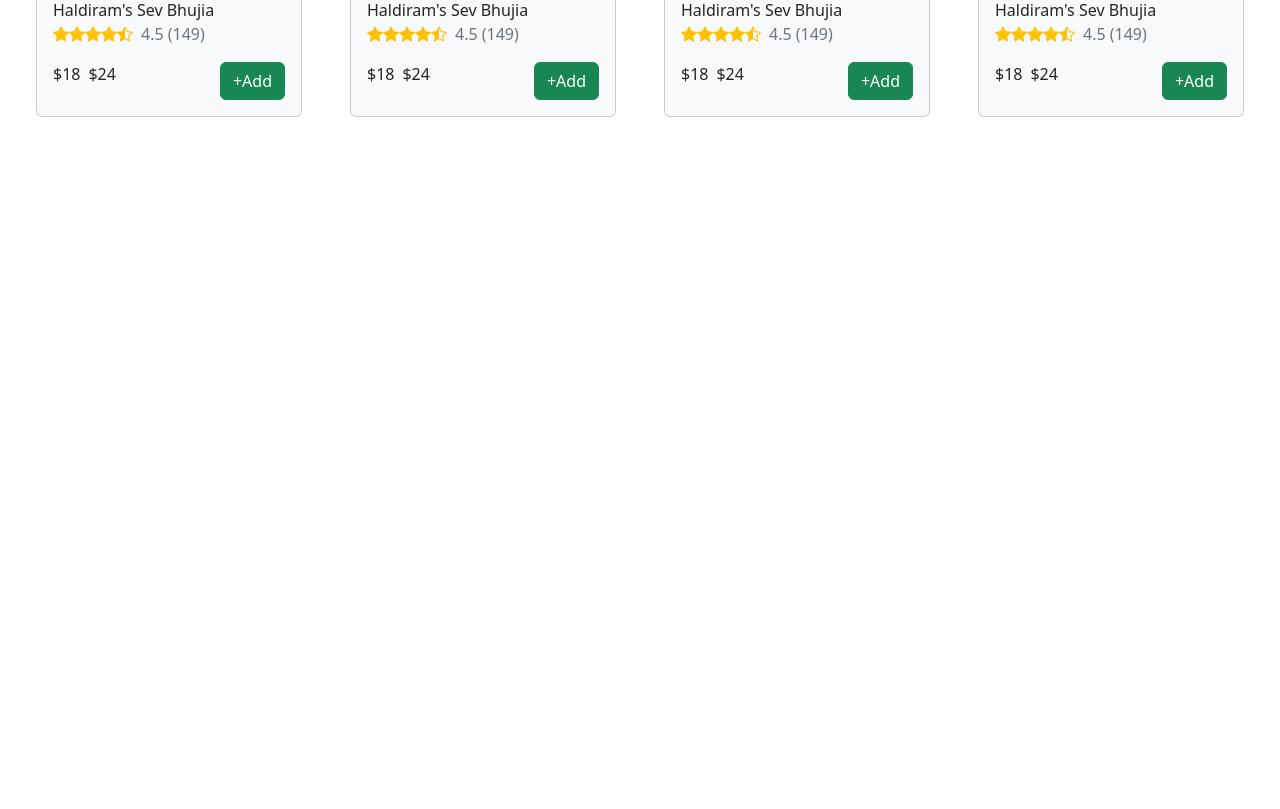
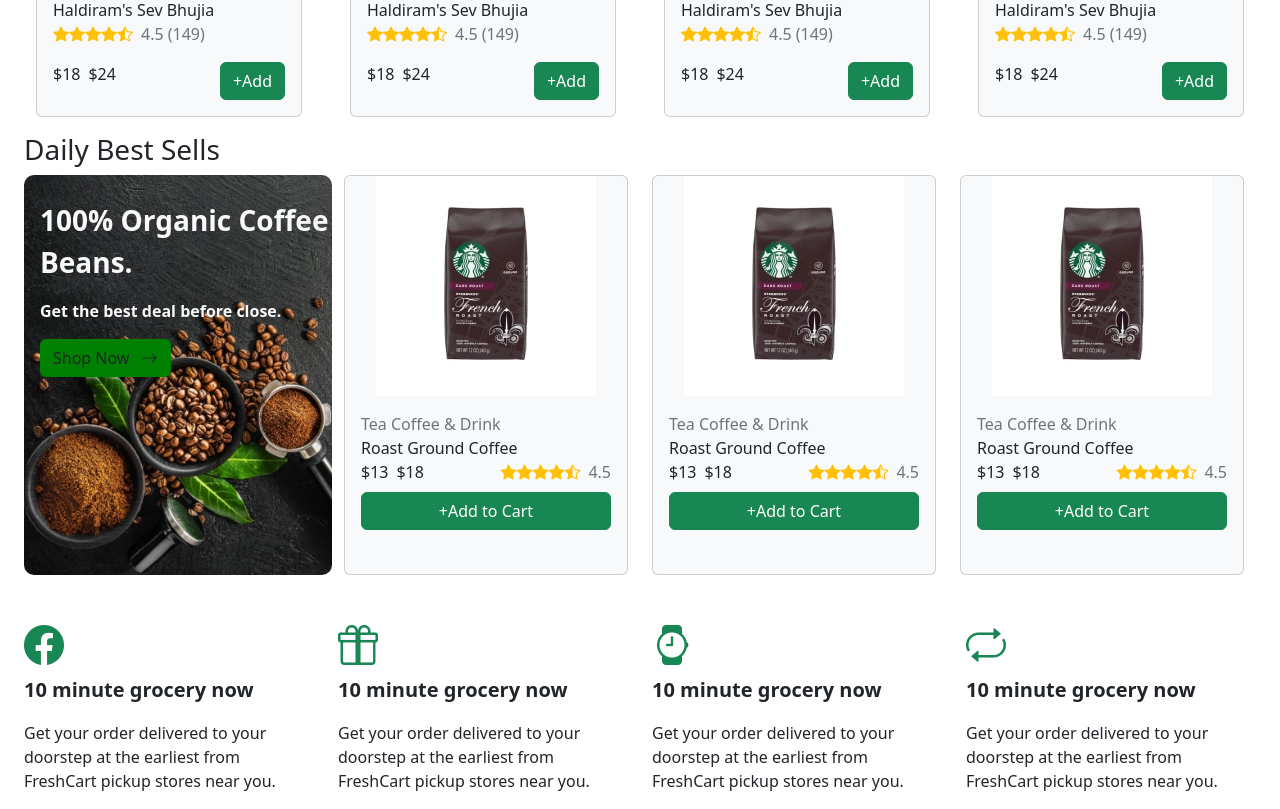
Before and after one commit to ashif82/ReactProject, a React (Create React App) app: page / in a window 1280 px wide. Shown: the part 1340-2149 px from the top of the page. Before the commit the page ends 1457 px from the top, so only its background shows below. Built offline with nearby package versions, Linux system fonts and the light colour scheme.

Commit message:
added bestsells product

```diff
--- /dev/null
+++ b/src/Freshcart/bestSell.jsx
@@ -0,0 +1,46 @@
+
+
+
+export function BestSell(props){
+
+    return(
+        <div className="container-fluid">
+            <div style={{"height":"400px"}} className="card bg-light w-100 ">
+                <div className="card-img d-flex justify-content-center align-item-center">
+                    <img src={props.Image} alt="" />
+                </div>
+                <div className="card-body d-flex flex-column">
+                    <a className="text-decoration-none text-secondary" href="">{props.title}</a>
+                    <a className="text-decoration-none text-dark"  href="">{props.productName}</a>
+                    <div className="d-flex justify-content-between">
+                        <div >
+                            <span>{props.newprice}</span>
+                            <span className="ms-2">{props.oldprice}</span>
+                        </div>
+                        <div>
+                              <span className="bi bi-star-fill text-warning"></span>
+                              <span className="bi bi-star-fill text-warning"></span>
+                              <span className="bi bi-star-fill text-warning"></span>
+                              <span className="bi bi-star-fill text-warning"></span>
+                              <span className={props.star}></span>
+                              <span className="text-secondary ms-2 ">{props.rate}</span>
+                        </div>
+
+
+                    </div>
+                    <div>
+                            <button className="btn btn-success w-100 mt-2">+Add to Cart</button>
+                        </div>
+
+                        <div>
+                            <span></span>
+                            <span></span>
+                            <span></span>
+                            <span></span>
+                        </div>
+                </div>
+            </div>
+        </div>
+    )
+
+}
--- /dev/null
+++ b/src/Freshcart/bestsellcard.css
@@ -0,0 +1,7 @@
+@media(min-width:800px){
+    .best-seller{
+        display: none;
+        background-color: red;
+
+    }
+}
--- /dev/null
+++ b/src/Freshcart/bestsellcard.jsx
@@ -0,0 +1,133 @@
+import { BestSell } from "./bestSell";
+import { useState } from "react"
+import "./bestsellcard.css";
+export function BestSellCard(){
+    const [move,setMove]=useState(0)
+
+
+    function handleLeftClick(){
+
+        setMove( (lft)=> lft+100)
+
+    }
+
+    function handleRightClick(){
+        setMove((rgt)=> rgt-100)
+    }
+    const slideStyle={
+        transform: `translateX(${move}px)`,
+        transition: "0.5s",
+    }
+    return(
+        <div className="container-fluid mt-3 ">
+            <h3>Daily Best Sells</h3>
+            <div style={slideStyle} className="d-flex ">
+                <div style={
+                    {
+                        "backgroundImage":"url(1stcart/banner/banner-deal.jpg)",
+                        "backgroundSize":"cover",
+                        "backgroundPosition":"center",
+                        "borderRadius":"10px",
+                        "height":"400px"
+                    }
+                }
+                 className="col-12 col-sm-12 col-lg-3">
+                     <div className="text-light mt-4 ms-3 ">
+                        <p className="fs-3 fw-bold">100% Organic Coffee Beans.</p>
+                        <p className="fw-bold">Get the best deal before close.</p>
+                        <button className="btn" style={{"backgroundColor":"green"}}>Shop Now <span className="bi bi-arrow-right ms-2"></span></button>
+                     </div>
+                </div>
+                <div className="col-12 col-sm-12 col-lg-3 ">
+                       <BestSell
+                       Image="1stcart/product/product-img-11.jpg"
+                       title="Tea Coffee & Drink"
+                       productName="Roast Ground Coffee"
+                       newprice="$13"
+                       oldprice="$18"
+                       star="bi bi-star-half text-warning"
+                       rate="4.5"
+
+                       />
+
+                </div>
+                <div  className="col-12 col-sm-12 col-lg-3">
+
+                <BestSell
+                       Image="1stcart/product/product-img-11.jpg"
+                       title="Tea Coffee & Drink"
+                       productName="Roast Ground Coffee"
+                       newprice="$13"
+                       oldprice="$18"
+                       star="bi bi-star-half text-warning"
+                       rate="4.5"
+
+                       />
+                </div>
+
+                <div  className=" col-12 col-sm-12 col-lg-3  ">
+                <BestSell
+                         Image="1stcart/product/product-img-11.jpg"
+                         title="Tea Coffee & Drink"
+                         productName="Roast Ground Coffee"
+                         newprice="$13"
+                         oldprice="$18"
+                         star="bi bi-star-half text-warning"
+                         rate="4.5"
+                         />
+
+                </div>
+            </div>
+
+            <div  className="d-flex justify-content-between mt-4 ">
+                <div>
+                    <button onClick={handleLeftClick} className="btn best-seller"><span className="bi bi-caret-left-fill"></span></button>
+                </div>
+                <div>
+                    <button onClick={handleRightClick} className="btn best-seller"><span className="bi bi-caret-right-fill"></span></button>
+                </div>
+            </div>
+
+            <div className="row mt-3">
+                <div className="col-12 col-sm-12 col-lg-3">
+                    <div>
+                        <span className="bi bi-facebook text-success fs-1"></span>
+                        <p  className="fw-bold fs-5">10 minute grocery now</p>
+                        <p>
+                        Get your order delivered to your doorstep at the earliest from FreshCart pickup stores near you.</p>
+                    </div>
+                </div>
+
+                <div className="col-12 col-sm-12 col-lg-3">
+                    <div>
+                        <span className="bi bi-gift text-success fs-1"></span>
+                        <p className="fw-bold fs-5">10 minute grocery now</p>
+                        <p>
+                        Get your order delivered to your doorstep at the earliest from FreshCart pickup stores near you.</p>
+                    </div>
+                </div>
+
+                <div className="col-12 col-sm-12 col-lg-3">
+                    <div>
+                        <span className="bi bi-watch text-success fs-1"></span>
+                        <p  className="fw-bold fs-5">10 minute grocery now</p>
+                        <p>
+                        Get your order delivered to your doorstep at the earliest from FreshCart pickup stores near you.</p>
+                    </div>
+                </div>
+
+                <div className="col-12 col-sm-12 col-lg-3">
+                    <div>
+                        <span className="bi bi-repeat text-success fs-1"></span>
+                        <p  className="fw-bold fs-5">10 minute grocery now</p>
+                        <p>
+                        Get your order delivered to your doorstep at the earliest from FreshCart pickup stores near you.</p>
+                    </div>
+                </div>
+
+            </div>
+
+
+        </div>
+    )
+}
--- a/src/Freshcart/freshcart.jsx
+++ b/src/Freshcart/freshcart.jsx
@@ -2,12 +2,15 @@
 import { FreshCartHeader } from "./freshcard-header"
 import { Category } from "./category"
 import { ProductDetails } from "./product-details"
+import { BestSell } from "./bestSell"
+import { BestSellCard } from "./bestsellcard"
 export function FreshCart(){
     return(
         <div className="container-fluid overflow-hidden">
             <FreshCartHeader/>
             <Category/>
             <ProductDetails/>
+            <BestSellCard/>
         </div>
     )
 }
```
